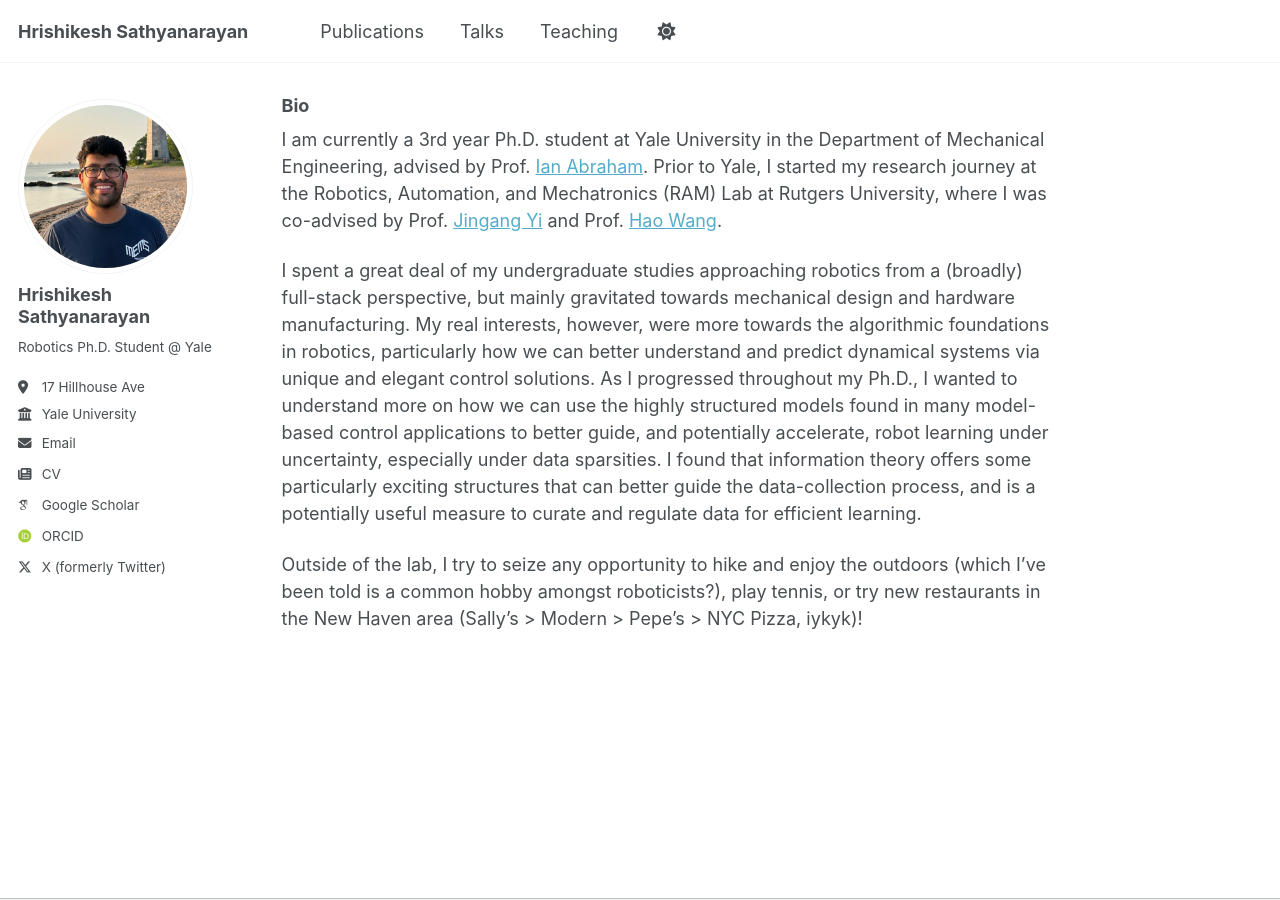
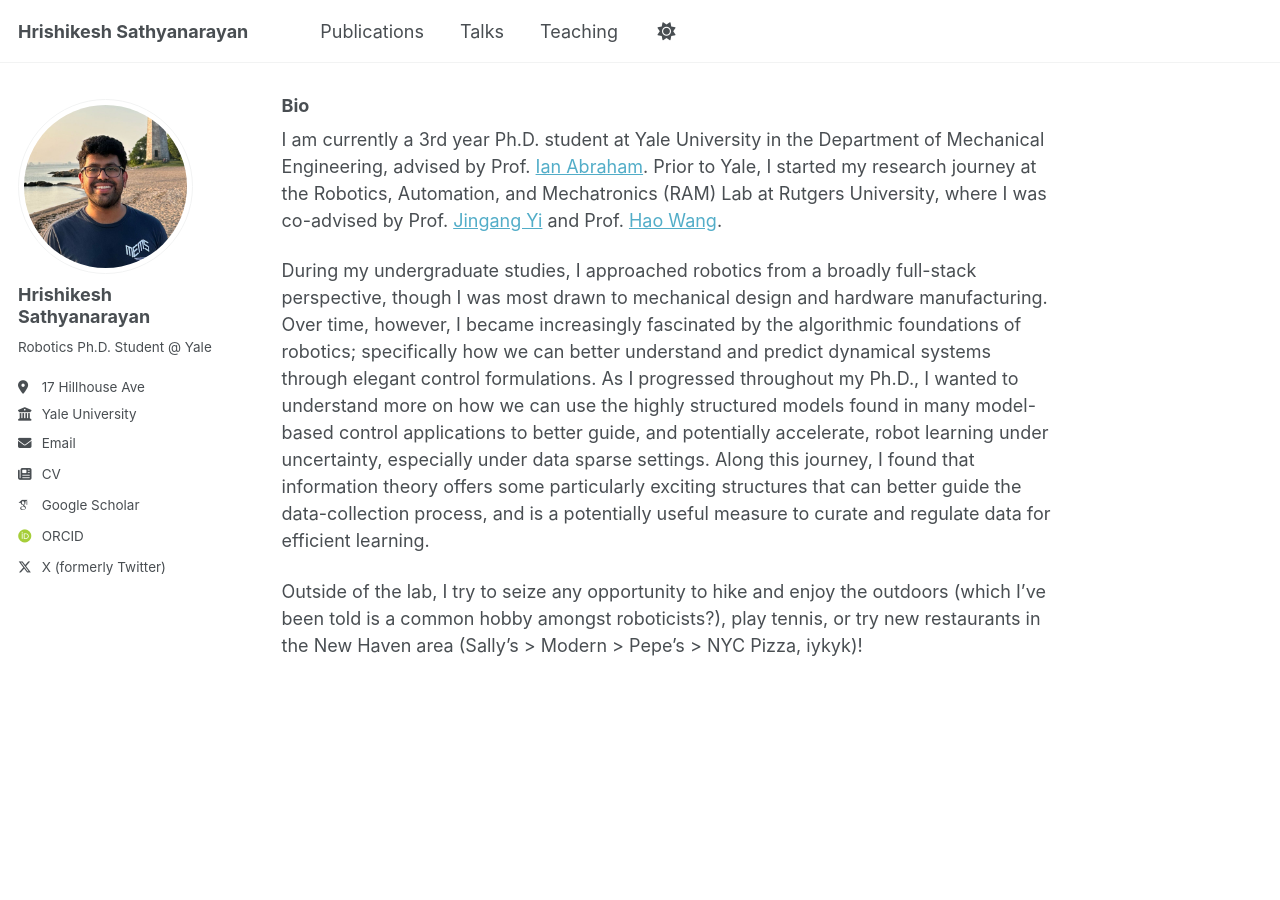
Before and after one commit to HrishiSathya/hrishi-sathya.github.io, a Jekyll site: the page built from _pages/about.md, in a window 1280 px wide and 900 px high, scrolled down 933 px. Built offline with Jekyll 4.4.1, drawn with Linux system fonts in a browser that asks for light colours; some web fonts are replaced; a script that is not in the unit is left out.

Commit message:
Update about.md

```diff
--- a/_pages/about.md
+++ b/_pages/about.md
@@ -55,10 +55,10 @@ Specifically, I ask: which uncertain parameters are most sensitive to a given ro
 I am currently a 3rd year Ph.D. student at Yale University in the Department of Mechanical Engineering, advised by Prof. [Ian Abraham](https://engineering.yale.edu/research-and-faculty/faculty-directory/ian-abraham).
 Prior to Yale, I started my research journey at the Robotics, Automation, and Mechatronics (RAM) Lab at Rutgers University, where I was co-advised by Prof. [Jingang Yi](https://mae.rutgers.edu/jingang-yi) and Prof. [Hao Wang](https://cee.rutgers.edu/hao-wang).
 
-I spent a great deal of my undergraduate studies approaching robotics from a (broadly) full-stack perspective, but mainly gravitated towards mechanical design and hardware manufacturing.
-My real interests, however, were more towards the algorithmic foundations in robotics, particularly how we can better understand and predict dynamical systems via unique and elegant control solutions.
-As I progressed throughout my Ph.D., I wanted to understand more on how we can use the highly structured models found in many model-based control applications to better guide, and potentially accelerate, robot learning under uncertainty, especially under data sparsities.
-I found that information theory offers some particularly exciting structures that can better guide the data-collection process, and is a potentially useful measure to curate and regulate data for efficient learning.
+During my undergraduate studies, I approached robotics from a broadly full-stack perspective, though I was most drawn to mechanical design and hardware manufacturing.
+Over time, however, I became increasingly fascinated by the algorithmic foundations of robotics; specifically how we can better understand and predict dynamical systems through elegant control formulations.
+As I progressed throughout my Ph.D., I wanted to understand more on how we can use the highly structured models found in many model-based control applications to better guide, and potentially accelerate, robot learning under uncertainty, especially under data sparse settings.
+Along this journey, I found that information theory offers some particularly exciting structures that can better guide the data-collection process, and is a potentially useful measure to curate and regulate data for efficient learning.
 
 Outside of the lab, I try to seize any opportunity to hike and enjoy the outdoors (which I've been told is a common hobby amongst roboticists?), play tennis, or try new restaurants in the New Haven area (Sally's > Modern > Pepe's > NYC Pizza, iykyk)!
 
```
